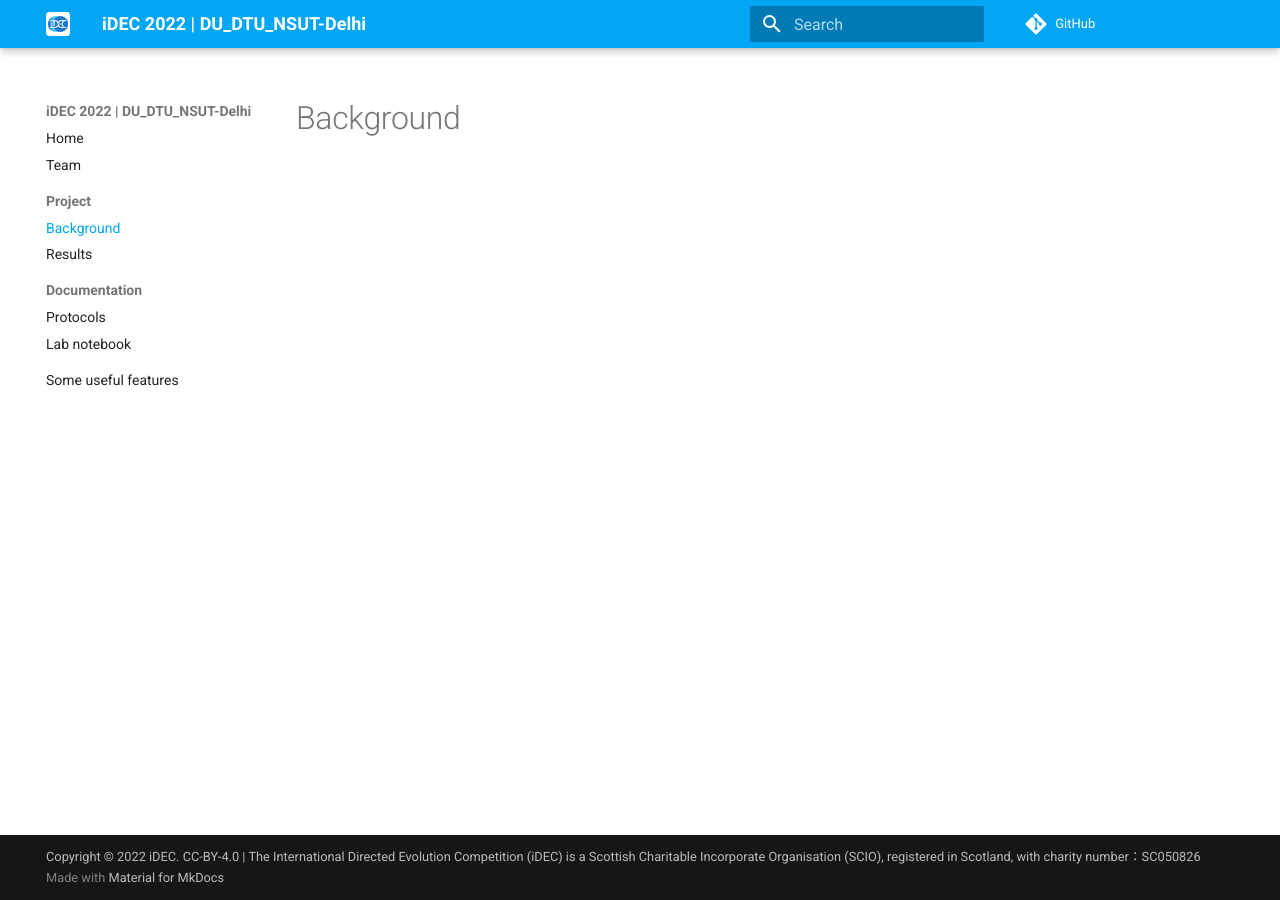
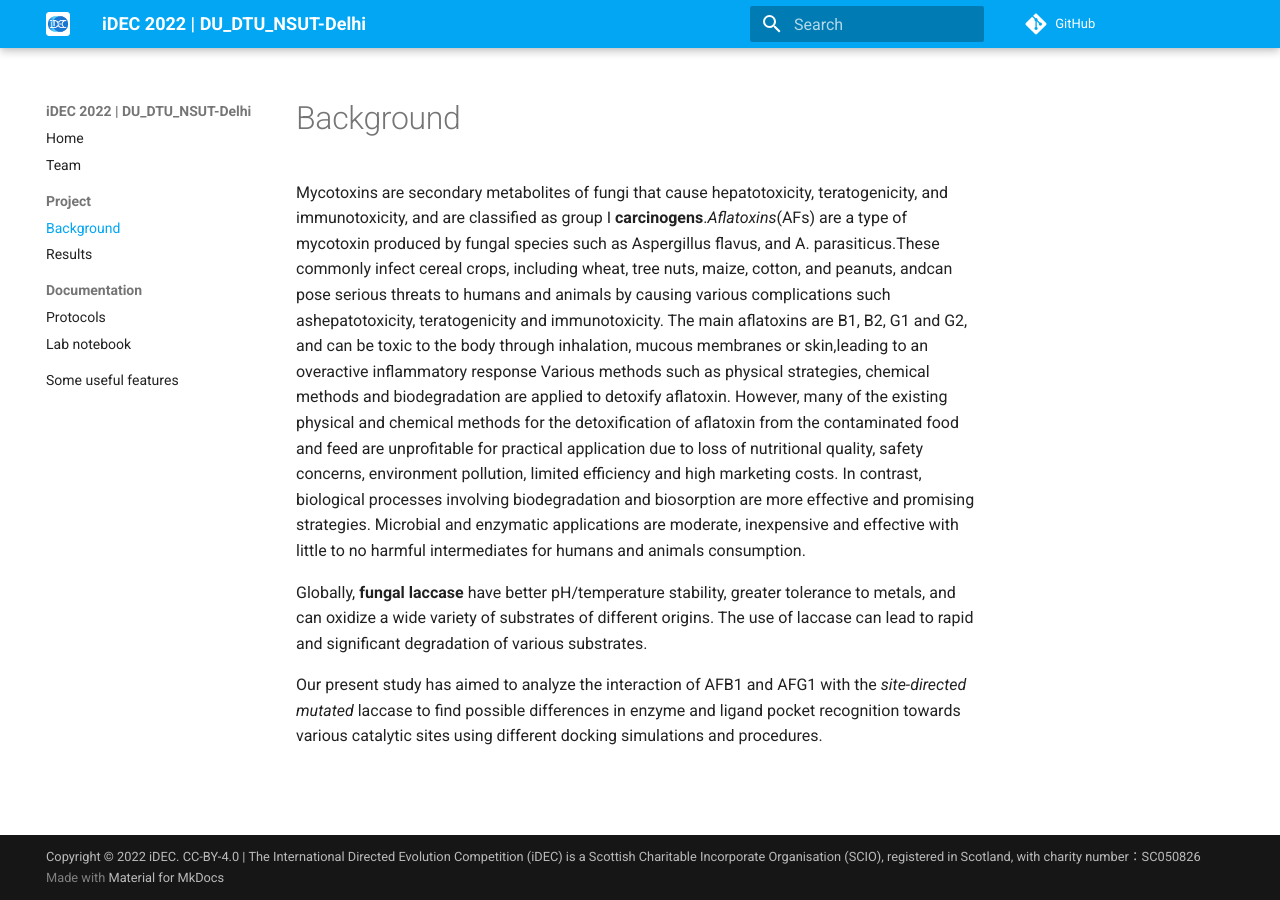
Before and after one commit to idec-teams/2022_DU_DTU_NSUT-Delhi, an MkDocs documentation site: the page built from docs/project/background.md, in a window 1280 px wide. Built offline with MkDocs 1.6.1 and Material for MkDocs 9.7.7, drawn with Linux system fonts in a browser that asks for light colours; comment, search, counter and statistics services are not loaded.

Commit message:
Update background.md

```diff
--- a/docs/project/background.md
+++ b/docs/project/background.md
@@ -1 +1,7 @@
 # Background
+Mycotoxins are secondary metabolites of fungi that cause hepatotoxicity, teratogenicity, and immunotoxicity, and are classified as group I **carcinogens**.*Aflatoxins*(AFs) are a type of mycotoxin produced by fungal species such as Aspergillus flavus, and A. parasiticus.These commonly infect cereal crops, including wheat, tree nuts, maize, cotton, and peanuts, andcan pose serious threats to humans and animals by causing various complications such ashepatotoxicity, teratogenicity and immunotoxicity. The main aflatoxins are B1, B2, G1 and G2, and can be toxic to the body through inhalation, mucous membranes or skin,leading to an overactive inflammatory response Various methods such as physical strategies, chemical methods and biodegradation are applied to detoxify aflatoxin. However, many of the existing physical and chemical methods for the detoxification of aflatoxin from the contaminated food and feed are unprofitable for practical application due to loss of nutritional quality, safety concerns, environment pollution, limited efficiency and high marketing costs. In contrast, biological processes involving biodegradation and biosorption are more effective and promising strategies. Microbial and enzymatic applications are moderate, inexpensive and effective with little to no harmful intermediates for humans and animals consumption.
+
+Globally, **fungal laccase** have better pH/temperature stability, greater tolerance to metals, and can oxidize a wide variety of substrates of different origins. The use of laccase can lead to rapid and significant degradation of various substrates.
+
+Our present study has aimed to analyze the interaction of AFB1 and AFG1 with the *site-directed mutated* laccase to find possible
+differences in enzyme and ligand pocket recognition towards various catalytic sites using different docking simulations and procedures.
```
